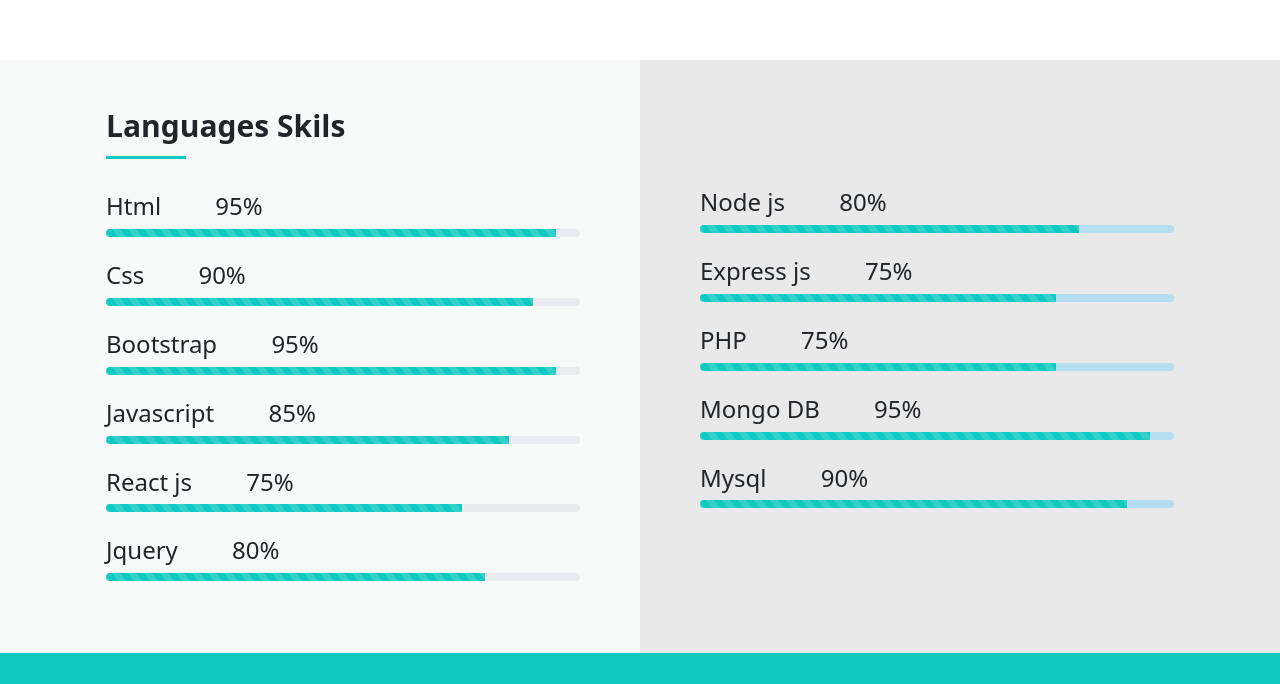
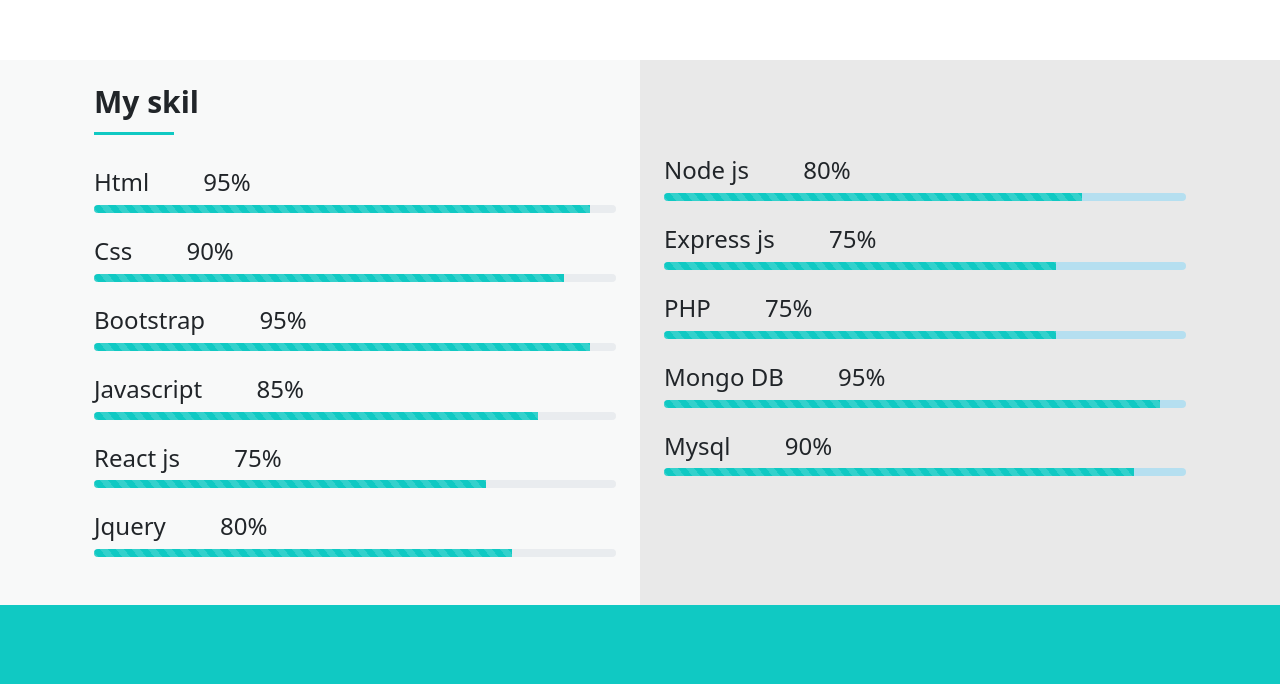
Before and after one commit to abirm-09/psdToHtml4.1.0, a plain HTML site: page index.html in a window 1280 px wide. Shown: the part 1396-2080 px from the top of the page. Drawn offline with nearby package versions, Linux system fonts and the light colour scheme.

Commit message:
solved skill section bugs

```diff
--- a/index.html
+++ b/index.html
@@ -29,7 +29,7 @@
     <div id="preloaderBody" class="w-100">
     </div>
     <!-- Header section starts here  -->
-    <header id="maain_header" class="maain_header">
+    <header id="maain_header" class="maain_header w-100">
         <div class="inner_header py-2 navbarByMe">
             <nav class="navbar navbar-expand-lg navbar-light ">
                 <div class="container">
@@ -115,15 +115,11 @@
         </div>
     </section>
     <!-- This is skils section starts  -->
-    <section id="skilssec" class="pt-5">
-        <!-- <div class="innerskil container">
-            <h3 class="title text-center mb-3 fw-bold">My Skils</h3>
-        </div> -->
-        <div class="row">
-            <div class="col-md-6 sk_left">
-                <div class="innersk innersk_left d-block mx-auto mx-md-0 float-md-end">
-                    <div class="skprogress_left p-3 p-md-5">
-                        <h3 class="title text-start mb-5 fw-bold">Languages Skils</h3>
+    <section id="skilssec" class="pt-5 skill_sec">
+        <div class="d-flex w-100 flex-wrap">
+            <div class="main_content_left clearfix">
+                <div class="max_left_side float-md-end d-block mx-auto p-4">
+                    <h3 class="title text-start mb-5 fw-bold">My skil</h3>
                     <div class="html_progress mb-4">
                         <h4 class="text-dark">Html <span class="ms-5">95%</span></h4>
                         <div class="progress progress_height">
@@ -166,13 +162,10 @@
                                 aria-valuemax="100" aria-valuemin="75" aria-valuenow="75"></div>
                         </div>
                     </div>
-
                 </div>
             </div>
-            </div>
-            <div class="col-md-6 sk_right">
-                <div class="innersk innersk_right d-block mx-auto mx-md-0 float-md-start">
-                    <div class="skprogress_right p-3 p-md-5">
+            <div class="main_content_right clearfix">
+                <div class="max_right_side float-md-start d-block mx-auto p-4 mt-md-5 pt-md-5">
                     <div class="javascript_progress mb-4">
                         <h4 class="text-dark">Node js <span class="ms-5">80%</span></h4>
                         <div class="progress bg-mp progress_height">
@@ -206,7 +199,6 @@
                         <div class="progress bg-mp progress_height">
                             <div class="progress-bar progress-bar-striped w-90 progress-bar-animated bg-progress"
                                 aria-valuemax="100" aria-valuemin="75" aria-valuenow="75"></div>
-                            </div>
                         </div>
                     </div>
                 </div>
@@ -500,6 +492,9 @@
                     <div class="fTextArea mb-3">
                         <textarea name="Message" placeholder="Your Message" class="w-100"></textarea>
                     </div>
+                    <div class="f_submit_sec">
+                        <input type="submit" value="Submit" class="btn btn-danger d-block mx-auto bg-my border-0">
+                    </div>
                 </form>
             </div>
         </div>
--- a/style.css
+++ b/style.css
@@ -13,15 +13,14 @@
 :root {
     --cbg-color: #10c9c3;
     --another-color: #787878;
+    --skill-left: #f8f9f9;
+    --sk-right: #e9e9e9;
 }
 
 .navbar a img {
     width: 150px;
 }
 
-body {
-    overflow-x: hidden;
-}
 
 .main_nav ul li a {
     font-family: 'Montserrat', sans-serif;
@@ -133,18 +132,35 @@ body {
     font-size: 1rem;
 }
 
-.sk_left {
-    background: #f8f9f9;
+
+/*====================================
+        Another skill section
+======================================*/
+/* .skill_sec {
+    position: relative;
+    background: red;
+    width: 100%;
+    z-index: 2;
 }
 
-.innersk {
-    max-width: 570px;
-    width: 96%;
-}
+.skill_sec::before {
+    content: "";
+    position: absolute;
+    right: 0;
+    bottom: -100%;
+    background: green;
+    width: 100%;
+    height: 100%;
+    z-index: -1;
+} */
 
-.sk_right {
-    background: #e9e9e9;
-}
+
+
+/*====================================
+        Another skill section ends
+======================================*/
+
+
 
 
 .bg-progress {
@@ -215,6 +231,29 @@ body {
     color: var(--another-color);
 }
 
+/* ===================================
+            Progress bar css
+======================================*/
+.main_content_left {
+    flex: 0 1 100%;
+    background: var(--skill-left);
+
+}
+
+.main_content_right {
+    flex: 0 1 100%;
+    background: var(--sk-right);
+}
+
+.max_left_side,
+.max_right_side {
+    max-width: 570px;
+    width: 96%;
+}
+
+/* ===================================
+            Progress bar css end
+======================================*/
 .bx-controls-direction {
     display: none;
 }
@@ -296,8 +335,19 @@ textarea {
 }
 
 @media screen and (min-width:768px) {
-    .skprogress_right {
-        margin-top: 80px;
+    .main_content_left {
+        flex: 0 1 50%;
+
+    }
+
+    .main_content_right {
+        flex: 0 1 50%;
+    }
+
+    .max_left_side,
+    .max_right_side {
+        max-width: 570px;
+        width: 96%;
     }
 
     .wd_text {
```
Also changed, not shown: left prograsess.txt (added), rightprograsses.txt (added). Lines whose indentation alone changed are shown as unchanged.
